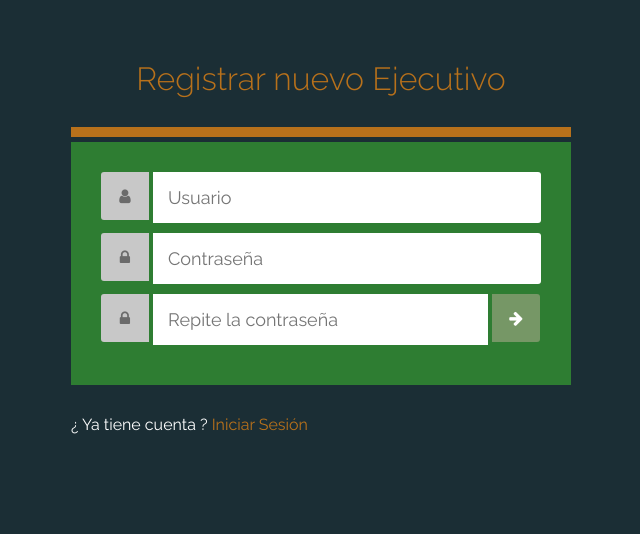
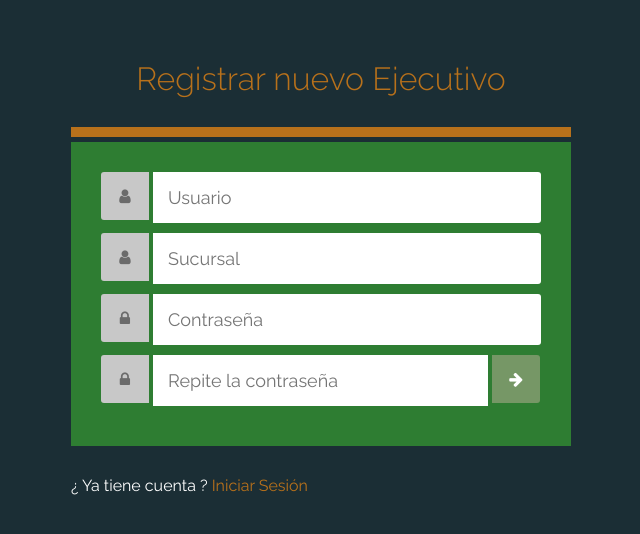
Before and after one commit to Maskeit/Proyecto-Integrador-3, a PHP site: page /trash/registroEjecutivo.php in a window 1280 px wide. Shown: the top 534 px of the page, without its empty margins (319-959 px from the left). Run offline with PHP 8.4, Linux system fonts and the light colour scheme; some libraries are stand-ins or nearby versions.

Commit message:
cambios1.3

```diff
--- a/cliente.php
+++ b/cliente.php
@@ -3,14 +3,14 @@ require 'bd/conexion.php';
 $objeto = new Conexion();
 $conexion = $objeto->Conectar();
 
-/*
+
 if(isset($_SESSION['codigoCliente'])){
     require 'vistas/cliente.view.php';
 } else {
     header('Location: rscCliente/loginCliente.php');
     die();
 }
-*/
+
 //$statement = $conexion->prepare('SELECT * FROM alta WHERE ');
-require 'vistas/cliente.view.php';
+//require 'vistas/cliente.view.php';
 ?>
--- a/rscCliente/loginCliente.php
+++ b/rscCliente/loginCliente.php
@@ -3,6 +3,7 @@
 include_once '../bd/conexion.php';
 $objeto = new Conexion();
 $conexion = $objeto->Conectar();
+
 // Comprobamos si ya tiene una sesion
 # Si ya tiene una sesion redirigimos al contenido, para que no pueda acceder al formulario
 if (isset($_SESSION['codigoCliente'])) {
--- a/trash/registroEjecutivo.php
+++ b/trash/registroEjecutivo.php
@@ -1,5 +1,7 @@
 <?php session_start();
-
+include_once '../bd/conexion.php';
+$objeto = new Conexion();
+$conexion = $objeto->Conectar();
 //En esta carpeta estan archivos que no se estan utilizando y probablemente se descarten al final
 require '../funciones/funciones.php';
 # Si ya se tiene permisos de administrador,se puede acceder al registro de ejecutivos
@@ -9,22 +11,18 @@ require '../funciones/funciones.php';
 if($_SERVER['REQUEST_METHOD'] == 'POST') {
 	// Validamos que los datos hayan sido rellenados
 	$usuarioEjecutivo = filter_var(strtolower($_POST['usuarioEjecutivo']), FILTER_SANITIZE_STRING);
+	$sucursal = $_POST['sucursal'];
 	$password = $_POST['password'];
 	$password2 = $_POST['password2'];
 
 	$errores = '';
 
 	// Comprobamos que ninguno de los campos este vacio.
-	if (empty($usuarioEjecutivo) or empty($password) or empty($password2)) {
+	if (empty($usuarioEjecutivo) or empty($sucursal) or empty($password) or empty($password2)) {
 		$errores .= '<li>Por favor rellena todos los datos correctamente</li>'; //el punto agregado al =
 	} else {
 
 		// Comprobamos que el usuario no exista ya.
-		try {
-			$conexion = new PDO('mysql:host=localhost;dbname=uni-bank', 'root', '');
-		} catch (PDOException $e) {
-			echo "Error:" . $e->getMessage();
-		}
 
 		$statement = $conexion->prepare('SELECT * FROM ejecutivos WHERE usuarioEjecutivo = :usuarioEjecutivo LIMIT 1');//tabla ejecutivos
 		$statement->execute(array(':usuarioEjecutivo' => $usuarioEjecutivo));
@@ -51,9 +49,10 @@ if($_SERVER['REQUEST_METHOD'] == 'POST') {
 
 	// Comprobamos si hay errores, sino entonces agregamos el usuario y redirigimos.
 	if ($errores == '') {
-		$statement = $conexion->prepare('INSERT INTO ejecutivos (id, usuarioEjecutivo, pass) VALUES (null, :usuarioEjecutivo, :pass)');
+		$statement = $conexion->prepare('INSERT INTO ejecutivos (id, usuarioEjecutivo, sucursal, pass) VALUES (null, :usuarioEjecutivo, :sucursal, :pass)');
 		$statement->execute(array(
 				':usuarioEjecutivo' => $usuarioEjecutivo,
+				':sucursal'=> $sucursal,
 				':pass' => $password
 			));
 		//	echo "Hola mundo";
--- a/trash/registroEjecutivo.view.php
+++ b/trash/registroEjecutivo.view.php
@@ -17,6 +17,10 @@
 		<form class="formulario" name="login" action="<?php echo htmlspecialchars($_SERVER['PHP_SELF']); ?>" method="POST">
 			<div class="form-group">
 				<i class="icono izquierda fa fa-user"></i><input class="usuario" type="text" name="usuarioEjecutivo" placeholder="Usuario">
+			</div>
+
+			<div class="form-group">
+				<i class="icono izquierda fa fa-user"></i><input class="usuario" type="text" name="sucursal" placeholder="Sucursal">
 			</div>
 
 			<div class="form-group">
```
